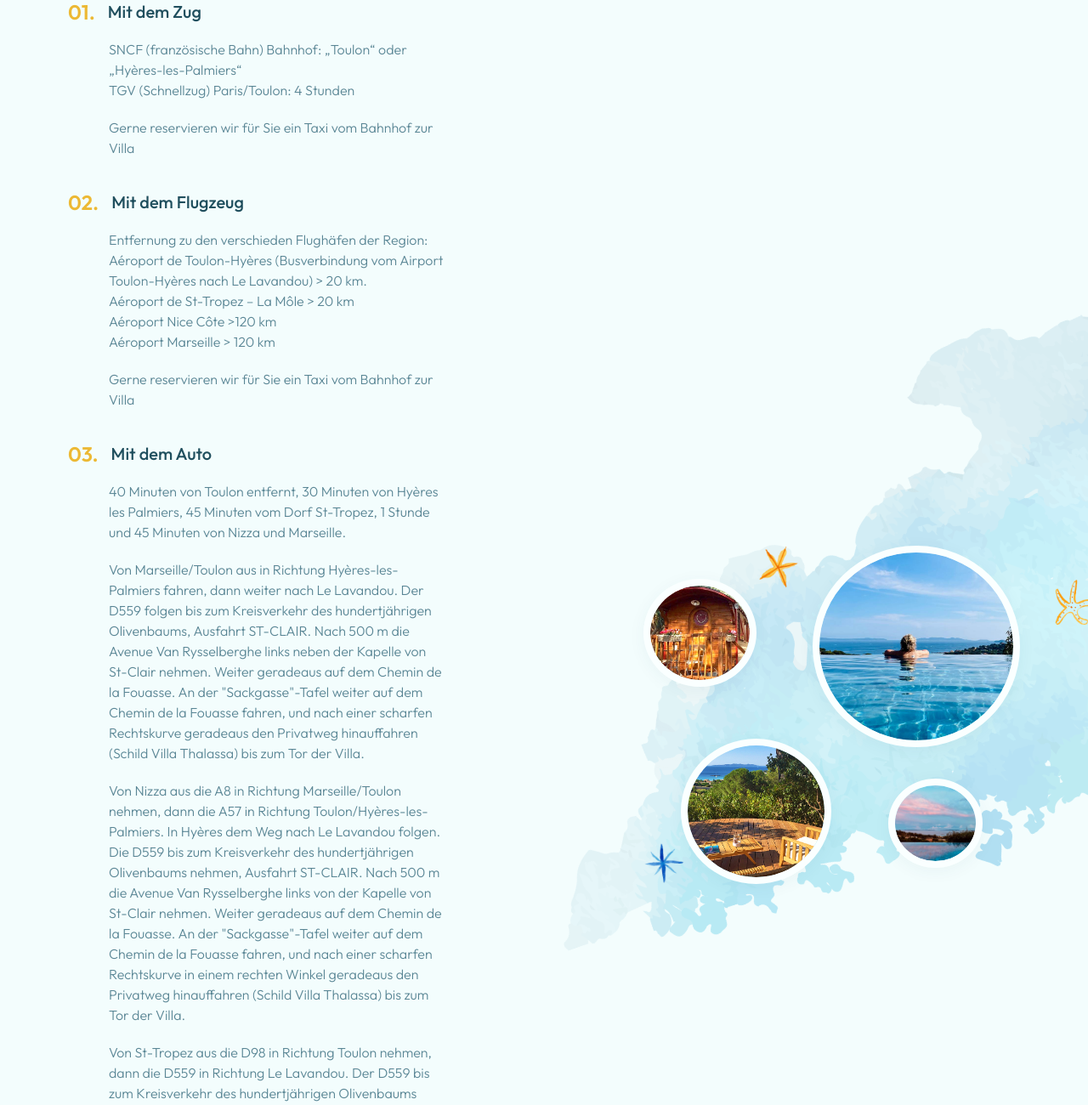
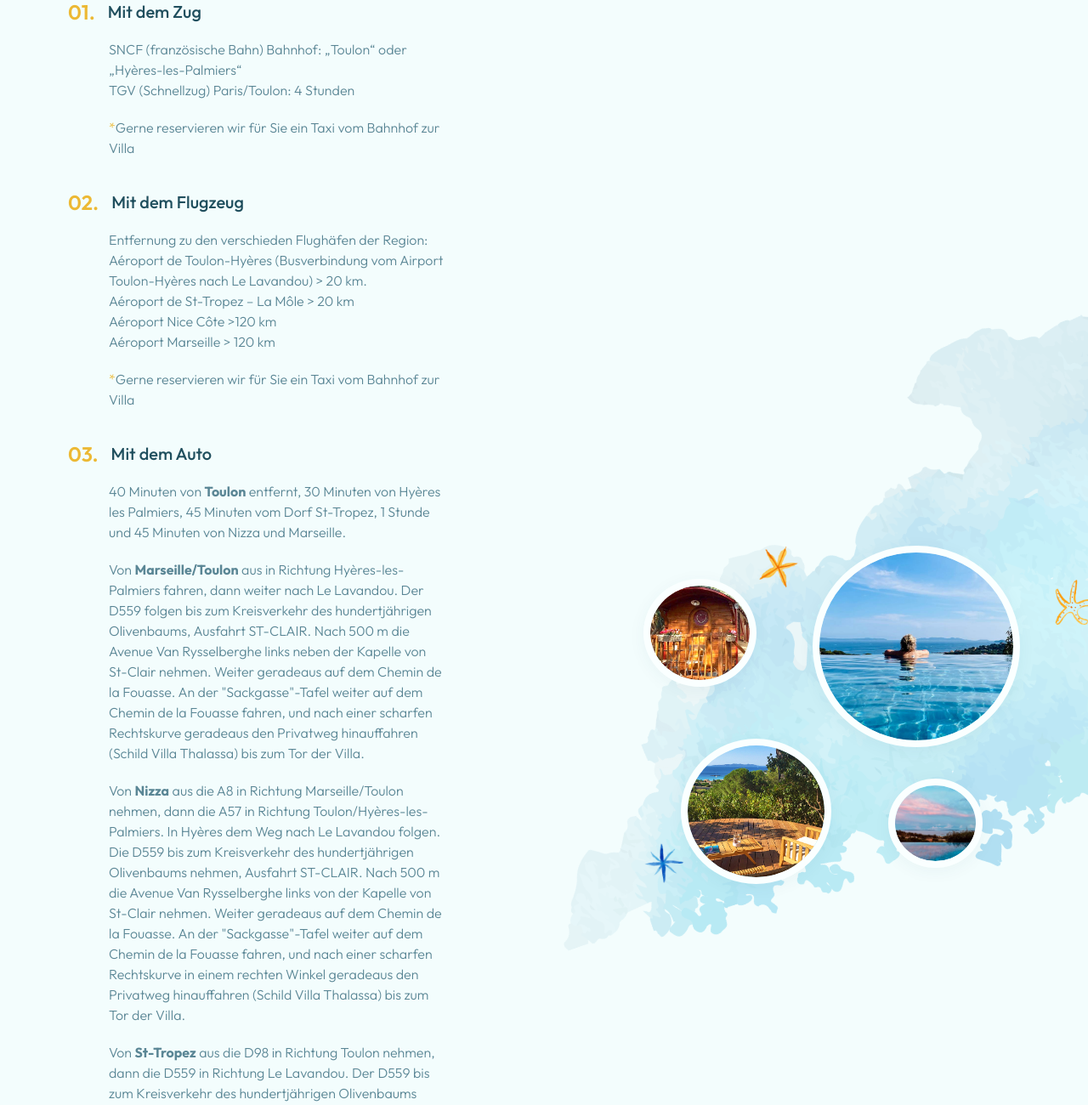
Before and after one commit to juliettetholey/villa-thalassa, a website: page dist/anreise.html in a window 1280 px wide. Shown: the part 1200-2500 px from the top of the page at 85% size. Drawn offline with Linux system fonts and the light colour scheme; some packages are replaced by stand-ins of ours; a script that the page names is missing.

```diff
--- a/dist/anreise.html
+++ b/dist/anreise.html
@@ -195,7 +195,7 @@
                                     </div>
                                     <p>SNCF (französische Bahn) Bahnhof: „Toulon“ oder „Hyères-les-Palmiers“</p>
                                     <p class="mil-mb-20">TGV (Schnellzug) Paris/Toulon: 4 Stunden</p>
-                                    <p>Gerne reservieren wir für Sie ein Taxi vom Bahnhof zur Villa</p>
+                                    <p><span class="mil-accent-2">*</span>Gerne reservieren wir für Sie ein Taxi vom Bahnhof zur Villa</p>
                                 </li>
                                 <li>
                                     <div class="mil-item-head">
@@ -207,20 +207,20 @@
                                     <p>Aéroport de St-Tropez – La Môle > 20 km</p>
                                     <p>Aéroport Nice Côte >120 km</p>
                                     <p class="mil-mb-20">Aéroport Marseille > 120 km</p>
-                                    <p>Gerne reservieren wir für Sie ein Taxi vom Bahnhof zur Villa</p>
+                                    <p><span class="mil-accent-2">*</span>Gerne reservieren wir für Sie ein Taxi vom Bahnhof zur Villa</p>
                                 </li>
                                 <li>
                                     <div class="mil-item-head">
                                         <span>03.</span>
                                         <h4>Mit dem Auto</h4>
                                     </div>
-                                    <p class="mil-mb-20">40 Minuten von Toulon entfernt, 30 Minuten von Hyères les Palmiers, 45 Minuten vom Dorf St-Tropez, 1 Stunde und 45 Minuten von Nizza und Marseille.</p>
+                                    <p class="mil-mb-20">40 Minuten von <b>Toulon</b> entfernt, 30 Minuten von Hyères les Palmiers, 45 Minuten vom Dorf St-Tropez, 1 Stunde und 45 Minuten von Nizza und Marseille.</p>
 
-                                    <p class="mil-mb-20">Von Marseille/Toulon aus in Richtung Hyères-les-Palmiers fahren, dann weiter nach Le Lavandou. Der D559 folgen bis zum Kreisverkehr des hundertjährigen Olivenbaums, Ausfahrt ST-CLAIR. Nach 500 m die Avenue Van Rysselberghe links neben der Kapelle von St-Clair nehmen. Weiter geradeaus auf dem Chemin de la Fouasse. An der "Sackgasse"-Tafel weiter auf dem Chemin de la Fouasse fahren, und nach einer scharfen Rechtskurve geradeaus den Privatweg hinauffahren (Schild Villa Thalassa) bis zum Tor der Villa.</p>
+                                    <p class="mil-mb-20">Von <b>Marseille/Toulon</b> aus in Richtung Hyères-les-Palmiers fahren, dann weiter nach Le Lavandou. Der D559 folgen bis zum Kreisverkehr des hundertjährigen Olivenbaums, Ausfahrt ST-CLAIR. Nach 500 m die Avenue Van Rysselberghe links neben der Kapelle von St-Clair nehmen. Weiter geradeaus auf dem Chemin de la Fouasse. An der "Sackgasse"-Tafel weiter auf dem Chemin de la Fouasse fahren, und nach einer scharfen Rechtskurve geradeaus den Privatweg hinauffahren (Schild Villa Thalassa) bis zum Tor der Villa.</p>
 
-                                    <p class="mil-mb-20">Von Nizza aus die A8 in Richtung Marseille/Toulon nehmen, dann die A57 in Richtung Toulon/Hyères-les-Palmiers. In Hyères dem Weg nach Le Lavandou folgen. Die D559 bis zum Kreisverkehr des hundertjährigen Olivenbaums nehmen, Ausfahrt ST-CLAIR. Nach 500 m die Avenue Van Rysselberghe links von der Kapelle von St-Clair nehmen. Weiter geradeaus auf dem Chemin de la Fouasse. An der "Sackgasse"-Tafel weiter auf dem Chemin de la Fouasse fahren, und nach einer scharfen Rechtskurve in einem rechten Winkel geradeaus den Privatweg hinauffahren (Schild Villa Thalassa) bis zum Tor der Villa.</p>
+                                    <p class="mil-mb-20">Von <b>Nizza</b> aus die A8 in Richtung Marseille/Toulon nehmen, dann die A57 in Richtung Toulon/Hyères-les-Palmiers. In Hyères dem Weg nach Le Lavandou folgen. Die D559 bis zum Kreisverkehr des hundertjährigen Olivenbaums nehmen, Ausfahrt ST-CLAIR. Nach 500 m die Avenue Van Rysselberghe links von der Kapelle von St-Clair nehmen. Weiter geradeaus auf dem Chemin de la Fouasse. An der "Sackgasse"-Tafel weiter auf dem Chemin de la Fouasse fahren, und nach einer scharfen Rechtskurve in einem rechten Winkel geradeaus den Privatweg hinauffahren (Schild Villa Thalassa) bis zum Tor der Villa.</p>
 
-                                    <p class="mil-mb-20">Von St-Tropez aus die D98 in Richtung Toulon nehmen, dann die D559 in Richtung Le Lavandou. Der D559 bis zum Kreisverkehr des hundertjährigen Olivenbaums folgen, Ausfahrt ST-CLAIR. Nach 500 m die Avenue Van Rysselberghe links von der Kapelle von St-Clair nehmen. Weiter geradeaus auf dem Chemin de la Fouasse. An der "Sackgasse"-Tafel weiter auf dem Chemin de la Fouasse fahren, und nach einer scharfen Rechtskurve in einem rechten Winkel nach links, die Privatstraße (Schild Villa Thalassa) geradeaus bis zum Tor der Villa hinauffahren.</p>
+                                    <p class="mil-mb-20">Von <b>St-Tropez</b> aus die D98 in Richtung Toulon nehmen, dann die D559 in Richtung Le Lavandou. Der D559 bis zum Kreisverkehr des hundertjährigen Olivenbaums folgen, Ausfahrt ST-CLAIR. Nach 500 m die Avenue Van Rysselberghe links von der Kapelle von St-Clair nehmen. Weiter geradeaus auf dem Chemin de la Fouasse. An der "Sackgasse"-Tafel weiter auf dem Chemin de la Fouasse fahren, und nach einer scharfen Rechtskurve in einem rechten Winkel nach links, die Privatstraße (Schild Villa Thalassa) geradeaus bis zum Tor der Villa hinauffahren.</p>
                                 </li>
                                 <li>
                                     <div class="mil-item-head">
```
Also changed, not shown: dist/acces.html (+2 -2 lines), dist/directions.html (+2 -2 lines).
